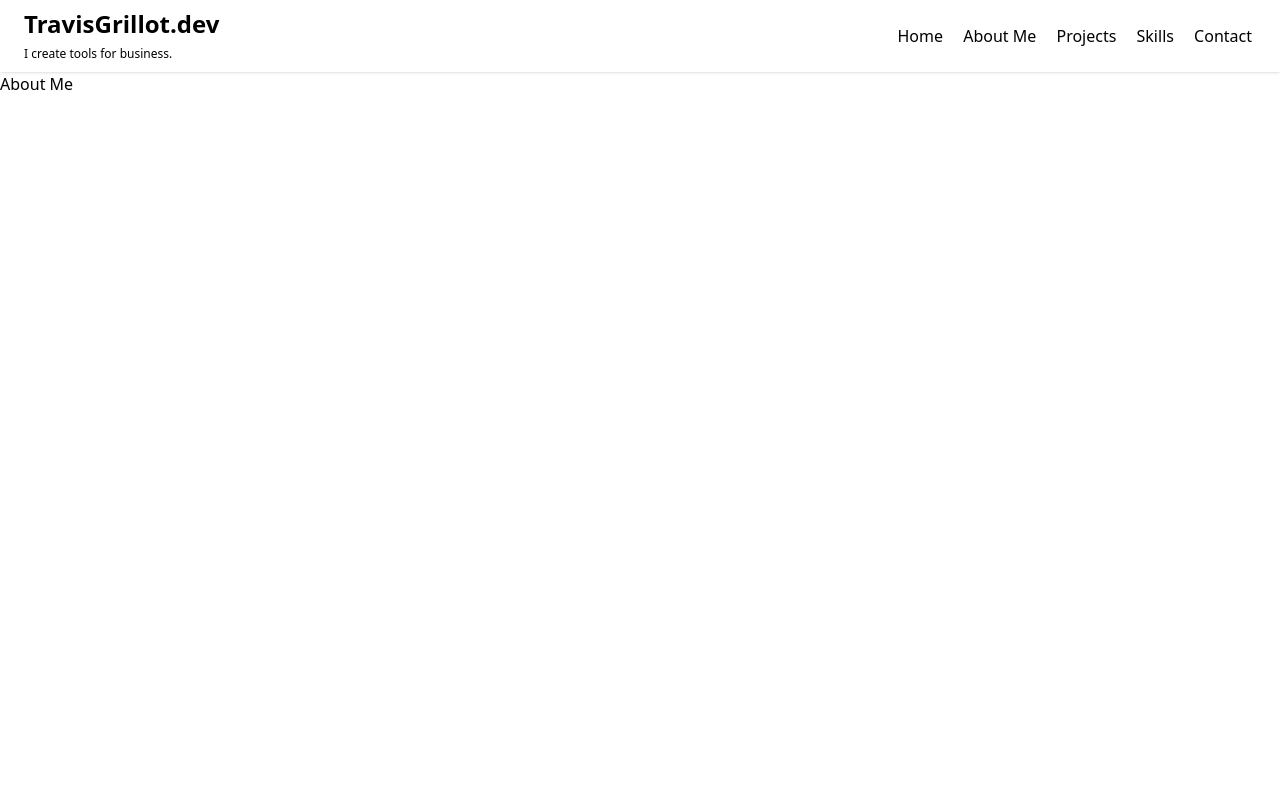
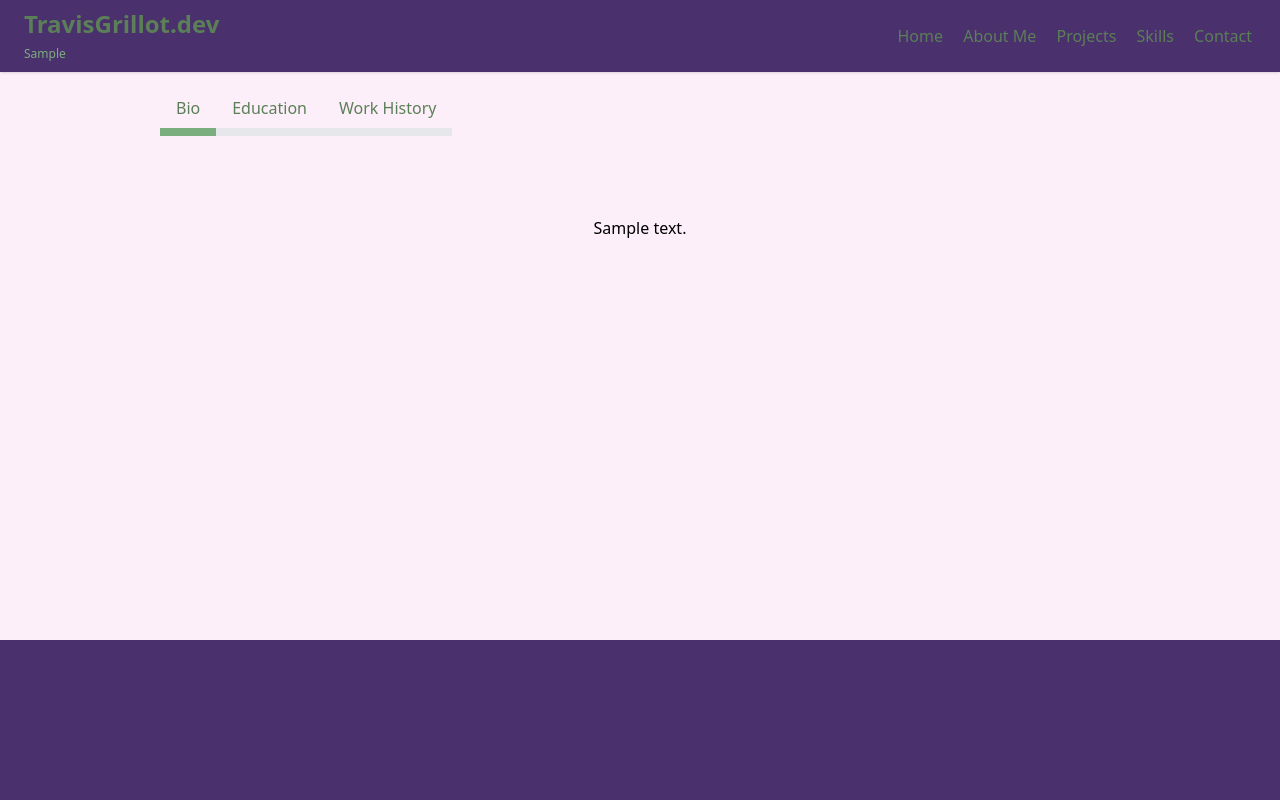
Before and after one commit to tgrillot/portfolio, a Django app: page /about in a window 1280 px wide. Run offline with Django 3.2, Linux system fonts and the light colour scheme; tables that the repository leaves empty hold one stand-in row (values such as "Sample post"); style sheets or scripts are compiled from the project's sources.

Commit message:
update permissions

```diff
--- a/content/admin.py
+++ b/content/admin.py
@@ -7,3 +7,4 @@ admin.site.register(skill, skillAdmin)
 admin.site.register(project, projectAdmin)
 admin.site.register(portfolioOwner,portfolioOwnerAdmin)
 admin.site.register(education,educationAdmin)
+admin.site.register(work,workAdmin)
--- a/content/models.py
+++ b/content/models.py
@@ -56,6 +56,8 @@ class portfolioOwner(models.Model):
     lname = models.CharField(max_length=50)
     git1 = models.URLField(max_length=2048,blank=True)
     git2 = models.URLField(max_length=2048,blank=True)
+    linkedin = models.URLField(max_length=2048,blank=True)
+    upwork = models.URLField(max_length=2048,blank=True)
     resumeDL = models.URLField(max_length=2048,blank=True)
     bio = models.TextField()
     email = models.EmailField()
@@ -84,3 +86,16 @@ class educationAdmin(admin.ModelAdmin):
     formfield_overrides = {
         models.TextField: {'widget': TinyMCE}
     }
+
+class work(models.Model):
+    company = models.CharField(max_length=50)
+    position = models.CharField(max_length=50)
+    startdate = models.DateField()
+    enddate = models.DateField()
+    description = models.TextField()
+
+class workAdmin(admin.ModelAdmin):
+    list_display = ['company','position','startdate','enddate']
+    formfield_overrides = {
+        models.TextField: {'widget': TinyMCE}
+    }
--- /dev/null
+++ b/content/templates/content/about.html
@@ -0,0 +1,38 @@
+{% extends 'main.html' %}
+
+{% block content %}
+
+<script src="https://cdn.jsdelivr.net/gh/alpinejs/alpine@v2.x.x/dist/alpine.min.js" defer></script>
+
+<div class="items-center h-full">
+	<div x-data="setup()">
+		<ul class="flex justify-left items-center my-4">
+			<template x-for="(tab, index) in tabs" :key="index">
+				<li class="cursor-pointer py-2 px-4 text-a-primary border-b-8"
+					:class="activeTab===index ? 'text-a-hover border-a-hover' : ''" @click="activeTab = index"
+					x-text="tab"></li>
+			</template>
+		</ul>
+
+		<div class="w-full p-16 text-center">
+			<div x-show="activeTab===0">{{bio|safe}}</div>
+			<div x-show="activeTab===1">Content 2</div>
+			<div x-show="activeTab===2">Content 3</div>
+		</div>
+	</div>
+</div>
+
+<script>
+	function setup() {
+    return {
+      activeTab: 0,
+      tabs: [
+          "Bio",
+          "Education",
+          "Work History",
+      ]
+    };
+  };
+</script>
+
+{% endblock %}
--- a/content/urls.py
+++ b/content/urls.py
@@ -7,4 +7,6 @@ urlpatterns = [
     path('projects/',views.projects,name='projects'),
     path('skills/<str:slug>',views.viewSkill,name='skill'),
     path('skills/',views.skills,name='skills'),
+    path('about', views.about, name='about'),
+    path('contact', views.contact, name='contact'),
 ]
--- a/content/views.py
+++ b/content/views.py
@@ -27,3 +27,17 @@ def skills(request):
     skills = skill.objects.all()
     context = {'skills':skills}
     return render(request, 'content/skills.html', context)
+
+def about(request):
+    owner = portfolioOwner.objects.get(id=1)
+    edu = education.objects.all()
+    wrk = work.objects.all()
+    context = {
+        'bio':owner.bio,
+        'edu':edu,
+        'work':wrk,
+        }
+    return render(request, 'content/about.html', context)
+
+def contact(request):
+    return render(request, 'content/contact.html')
--- /dev/null
+++ b/portfolio/context_processors.py
@@ -0,0 +1,7 @@
+from content.models import portfolioOwner
+
+def returnTagline(request):
+    owner = portfolioOwner.objects.get(id=1)
+    tag = owner.tagline
+    context = {'tagline':tag}
+    return context
--- a/portfolio/settings.py
+++ b/portfolio/settings.py
@@ -73,6 +73,8 @@ TEMPLATES = [
                 'django.template.context_processors.request',
                 'django.contrib.auth.context_processors.auth',
                 'django.contrib.messages.context_processors.messages',
+
+                'portfolio.context_processors.returnTagline',
             ],
         },
     },
--- a/portfolio/urls.py
+++ b/portfolio/urls.py
@@ -25,6 +25,5 @@ urlpatterns = [
 
     path('', include('content.urls')),
     path('', views.home, name='home'),
-    path('about', views.about, name='about'),
-    path('contact', views.contact, name='contact'),
+
 ]
--- a/portfolio/views.py
+++ b/portfolio/views.py
@@ -4,9 +4,3 @@ from django.shortcuts import render
 
 def home(request):
     return render(request, 'home.html')
-
-def about(request):
-    return render(request, 'about.html')
-
-def contact(request):
-    return render(request, 'contact.html')
--- a/static/styles/main.css
+++ b/static/styles/main.css
@@ -1,3 +1,27 @@
 @tailwind base;
 @tailwind components;
 @tailwind utilities;
+
+/* Colors */
+:root {
+    --a-primary: #5B7F57;
+    --a-visited: #7BAE7F;
+    --a-hover: #7BAE7F;
+    --secondary-bg: #4a306d;
+    --primary-bg: #fceff9;
+}
+
+body {
+    color: black;
+    background-color: var(--primary-bg);
+}
+
+a {
+    color: var(--a-primary)
+}
+a:hover {
+    color: var(--a-hover)
+}
+a:visited {
+    color: var(--a-visited)
+}
--- a/static/styles/tw.css
+++ b/static/styles/tw.css
@@ -683,6 +683,15 @@ select {
   position: static;
 }
 
+.m-auto {
+  margin: auto;
+}
+
+.my-4 {
+  margin-top: 1rem;
+  margin-bottom: 1rem;
+}
+
 .mb-2 {
   margin-bottom: 0.5rem;
 }
@@ -699,12 +708,36 @@ select {
   display: flex;
 }
 
-.h-10 {
-  height: 2.5rem;
+.hidden {
+  display: none;
+}
+
+.h-40 {
+  height: 10rem;
+}
+
+.h-full {
+  height: 100%;
+}
+
+.min-h-screen {
+  min-height: 100vh;
 }
 
 .w-full {
   width: 100%;
+}
+
+.w-3\/4 {
+  width: 75%;
+}
+
+.flex-grow {
+  flex-grow: 1;
+}
+
+.cursor-pointer {
+  cursor: pointer;
 }
 
 .flex-col {
@@ -715,23 +748,33 @@ select {
   align-content: center;
 }
 
+.items-center {
+  align-items: center;
+}
+
 .self-center {
   align-self: center;
 }
 
-.bg-white {
-  --tw-bg-opacity: 1;
-  background-color: rgb(255 255 255 / var(--tw-bg-opacity));
+.border-b-8 {
+  border-bottom-width: 8px;
 }
 
-.bg-gray-500 {
-  --tw-bg-opacity: 1;
-  background-color: rgb(107 114 128 / var(--tw-bg-opacity));
+.border-a-hover {
+  border-color: var(--a-hover);
+}
+
+.bg-secondary-bg {
+  background-color: var(--secondary-bg);
 }
 
 .bg-gray-200 {
   --tw-bg-opacity: 1;
   background-color: rgb(229 231 235 / var(--tw-bg-opacity));
+}
+
+.p-16 {
+  padding: 4rem;
 }
 
 .py-2 {
@@ -749,12 +792,22 @@ select {
   padding-right: 0.25rem;
 }
 
+.px-4 {
+  padding-left: 1rem;
+  padding-right: 1rem;
+}
+
 .text-center {
   text-align: center;
 }
 
 .font-sans {
   font-family: ui-sans-serif, system-ui, -apple-system, BlinkMacSystemFont, "Segoe UI", Roboto, "Helvetica Neue", Arial, "Noto Sans", sans-serif, "Apple Color Emoji", "Segoe UI Emoji", "Segoe UI Symbol", "Noto Color Emoji";
+}
+
+.text-4xl {
+  font-size: 2.25rem;
+  line-height: 2.5rem;
 }
 
 .text-2xl {
@@ -767,18 +820,20 @@ select {
   line-height: 1rem;
 }
 
-.text-lg {
-  font-size: 1.125rem;
-  line-height: 1.75rem;
-}
-
 .font-bold {
   font-weight: 700;
 }
 
-.text-black {
-  --tw-text-opacity: 1;
-  color: rgb(0 0 0 / var(--tw-text-opacity));
+.leading-14 {
+  line-height: 3.5rem;
+}
+
+.text-a-hover {
+  color: var(--a-hover);
+}
+
+.text-a-primary {
+  color: var(--a-primary);
 }
 
 .no-underline {
@@ -791,9 +846,31 @@ select {
   box-shadow: var(--tw-ring-offset-shadow, 0 0 #0000), var(--tw-ring-shadow, 0 0 #0000), var(--tw-shadow);
 }
 
-.hover\:text-blue-700:hover {
-  --tw-text-opacity: 1;
-  color: rgb(29 78 216 / var(--tw-text-opacity));
+/* Colors */
+
+:root {
+  --a-primary: #5B7F57;
+  --a-visited: #7BAE7F;
+  --a-hover: #7BAE7F;
+  --secondary-bg: #4a306d;
+  --primary-bg: #fceff9;
+}
+
+body {
+  color: black;
+  background-color: var(--primary-bg);
+}
+
+a {
+  color: var(--a-primary)
+}
+
+a:hover {
+  color: var(--a-hover)
+}
+
+a:visited {
+  color: var(--a-visited)
 }
 
 @media (min-width: 640px) {
--- a/tailwind.config.js
+++ b/tailwind.config.js
@@ -8,7 +8,18 @@ module.exports = {
     // '../../**/*.py'
   ],
   theme: {
-    extend: {},
+    extend: {
+      colors: {
+        "a-primary":"var(--a-primary)",
+        "a-visited":"var(--a-visited)",
+        "a-hover":"var(--a-hover)",
+        "secondary-bg":"var(--secondary-bg)",
+        "primary-bg":"var(--primary-bg)",
+      },
+      lineHeight: {
+        "14":"3.5rem",
+      }
+    },
   },
   plugins: [
     require('@tailwindcss/forms'),
--- a/templates/about.html
+++ /dev/null
@@ -1,8 +0,0 @@
-{% extends 'main.html' %}
-
-{% block content %}
-
-<h1>About Me</h1>
-
-
-{% endblock %}
--- a/templates/footer.html
+++ b/templates/footer.html
@@ -0,0 +1,3 @@
+<div class="w-full h-40 bg-secondary-bg">
+
+</div>
--- a/templates/main.html
+++ b/templates/main.html
@@ -6,17 +6,18 @@
     <meta charset="UTF-8">
     <meta http-equiv="X-UA-Compatible" content="IE=edge">
     <meta name="viewport" content="width=device-width, initial-scale=1.0">
-    <link rel="stylesheet" href="{% static 'styles/main.css' %}" />
     <link rel="stylesheet" href="{% static 'styles/tw.css' %}" />
 </head>
-<body>
-    {% include 'navbar.html' %}
-
-    <div class="main_content">
+<body class="flex flex-col min-h-screen">
+    <header>
+        {% include 'navbar.html' %}
+    </header>
+    <main class="flex-grow items-center w-3/4 m-auto">
         {% block content %}
         {% endblock content %}
-    </div>
-
-    {% include 'footer.html' %}
+    </main>
+    <footer>
+        {% include 'footer.html' %}
+    </footer>
 </body>
 </html>
--- a/templates/navbar.html
+++ b/templates/navbar.html
@@ -1,19 +1,14 @@
-<nav class="font-sans flex flex-col text-center content-center sm:flex-row sm:text-left sm:justify-between py-2 px-6 bg-white shadow sm:items-baseline w-full">
+<nav class="font-sans flex flex-col text-center content-center sm:flex-row sm:text-left sm:justify-between py-2 px-6 bg-secondary-bg shadow sm:items-baseline w-full">
     <div class="mb-2 sm:mb-0 inner">
-
-      <a href="{% url 'home' %}" class="text-2xl no-underline text-grey-900 hover:text-blue-dark font-sans font-bold">TravisGrillot.dev</a><br>
-      <span class="text-xs text-grey-dark">I create tools for business.</span>
-
+      <a href="{% url 'home' %}" class="{% if request.get_full_path == "/" %}leading-14 text-4xl{% else %}text-2xl{% endif %} no-underline text-grey-900 hover:text-blue-dark font-sans font-bold">TravisGrillot.dev</a><br>
+      <span class="text-xs text-a-hover {% if request.get_full_path == "/" %}hidden{% endif %}">{{tagline}}</span>
     </div>
 
     <div class="sm:mb-0 self-center">
-      <!-- <div class="h-10" style="display: table-cell, vertical-align: middle;"> -->
-      <a href="{% url 'home' %}" class="text-md no-underline text-black hover:text-blue-700 ml-2 px-1">Home</a>
-      <a href="{% url 'about' %}" class="text-md no-underline text-grey-800 hover:text-blue-700 ml-2 px-1">About Me</a>
-      <!-- <a href="/two" class="text-lg no-underline text-grey-darkest hover:text-blue-dark ml-2">About Us</a> -->
-      <a href="{% url 'projects' %}" class="text-md no-underline text-grey-800 hover:text-blue-700 ml-2 px-1">Projects</a>
-      <!-- </div> -->
-      <a href="{% url 'skills' %}" class="text-md no-underline text-grey-800 hover:text-blue-700 ml-2 px-1">Skills</a>
-      <a href="{% url 'contact' %}" class="text-md no-underline text-grey-800 hover:text-blue-700 ml-2 px-1">Contact</a>
+      <a href="{% url 'home' %}" class="text-md no-underline ml-2 px-1">Home</a>
+      <a href="{% url 'about' %}" class="text-md no-underline ml-2 px-1">About Me</a>
+      <a href="{% url 'projects' %}" class="text-md no-underline ml-2 px-1">Projects</a>
+      <a href="{% url 'skills' %}" class="text-md no-underline ml-2 px-1">Skills</a>
+      <a href="{% url 'contact' %}" class="text-md no-underline ml-2 px-1">Contact</a>
     </div>
 </nav>
```
Also changed, not shown: .devcontainer/devcontainer.json, content/migrations/0008_auto_20221229_1023.py (added), content/migrations/0009_work.py (added), content/templates/content/contact.html (renamed from templates/contact.html).
